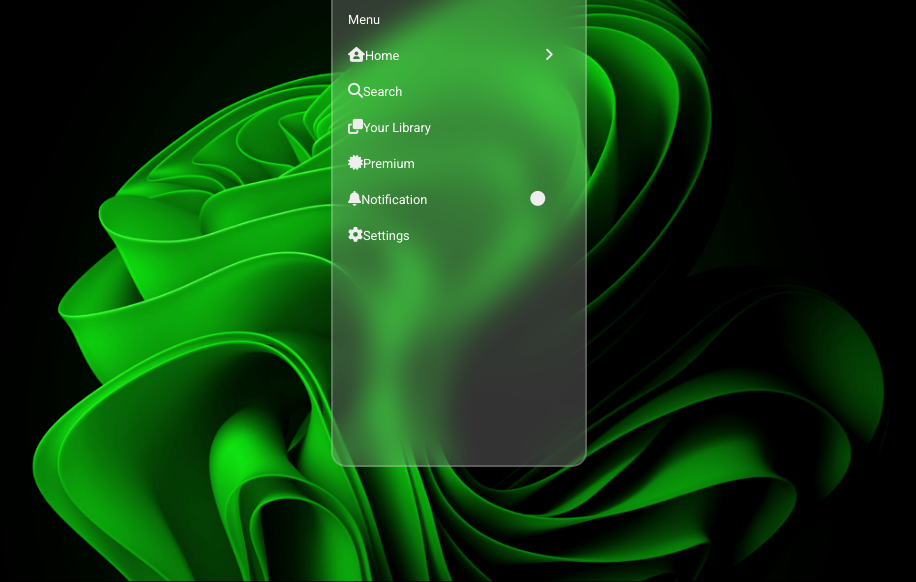
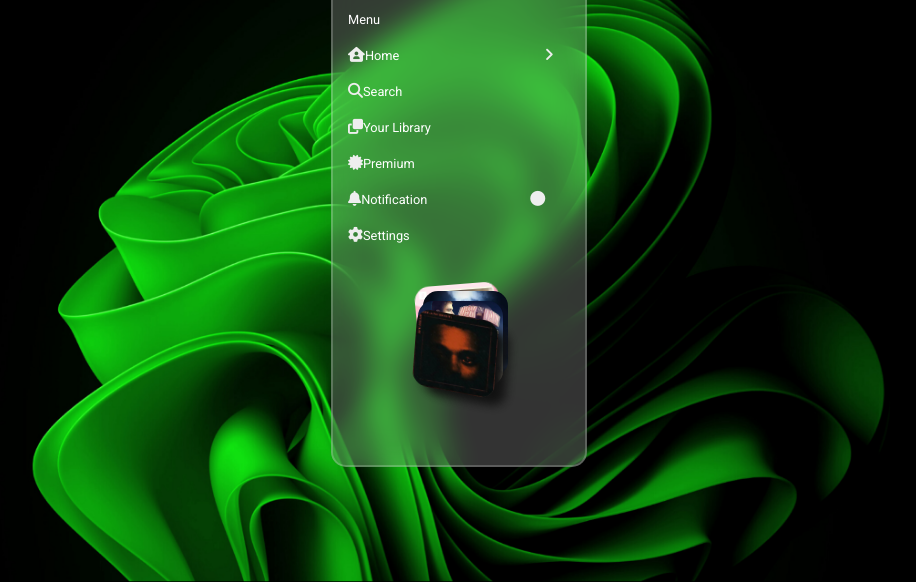
Before and after one commit to Caren-Agala/spotify-clone, a plain HTML site: page index.html in a window 1280 px wide. Shown: the part 218-800 px from the top of the page, without its empty margins (181-1097 px from the left). Drawn offline with Linux system fonts and the light colour scheme.

Commit message:
thumb nails

```diff
--- a/index.html
+++ b/index.html
@@ -35,7 +35,10 @@
         </div>
 
         <div class="thumbnails-panel">
-            <img src="album" alt="">
+            <img src="album-4.jpg" alt="album image">
+            <img src="album-3.jpg" alt="album image">
+            <img src="album-2.jpg" alt="album image">
+            <img src="album-1.jpg" alt="album image">
         </div>
     </div>
 </body>
--- a/style.css
+++ b/style.css
@@ -129,3 +129,46 @@ body{
 .fa-circle {
     margin-left: 103px;
 }
+
+.thumbnails-panel {
+    width: 100%;
+    height: 140px;
+    display: flex;
+    justify-content: center;
+    align-items: center;
+    position: relative;
+}
+
+.thumbnails-panel img {
+    width: 85px;
+    border-radius: 15px;
+}
+
+
+.thumbnails-panel img:nth-of-type(1) {
+    position: relative;
+    transform: rotate3d(1,1,0.8,-10deg);
+    top: -10px;
+}
+
+.thumbnails-panel img:nth-of-type(2) {
+    position: absolute;
+    left: 75px;
+    top: 25px;
+    transform: rotate3d(1,1,0.8,0deg);
+}
+
+.thumbnails-panel img:nth-of-type(3) {
+    position: absolute;
+    left: 70px;
+    top: 35px;
+    transform: rotate3d(1,0.9,0.8,0deg);
+}
+
+.thumbnails-panel img:nth-of-type(4) {
+    position: absolute;
+    left: 65px;
+    top: 45px;
+    transform: rotate3d(1,0.6,0.3,30deg);
+    box-shadow: 12px 7px 11px #111;
+}
```
